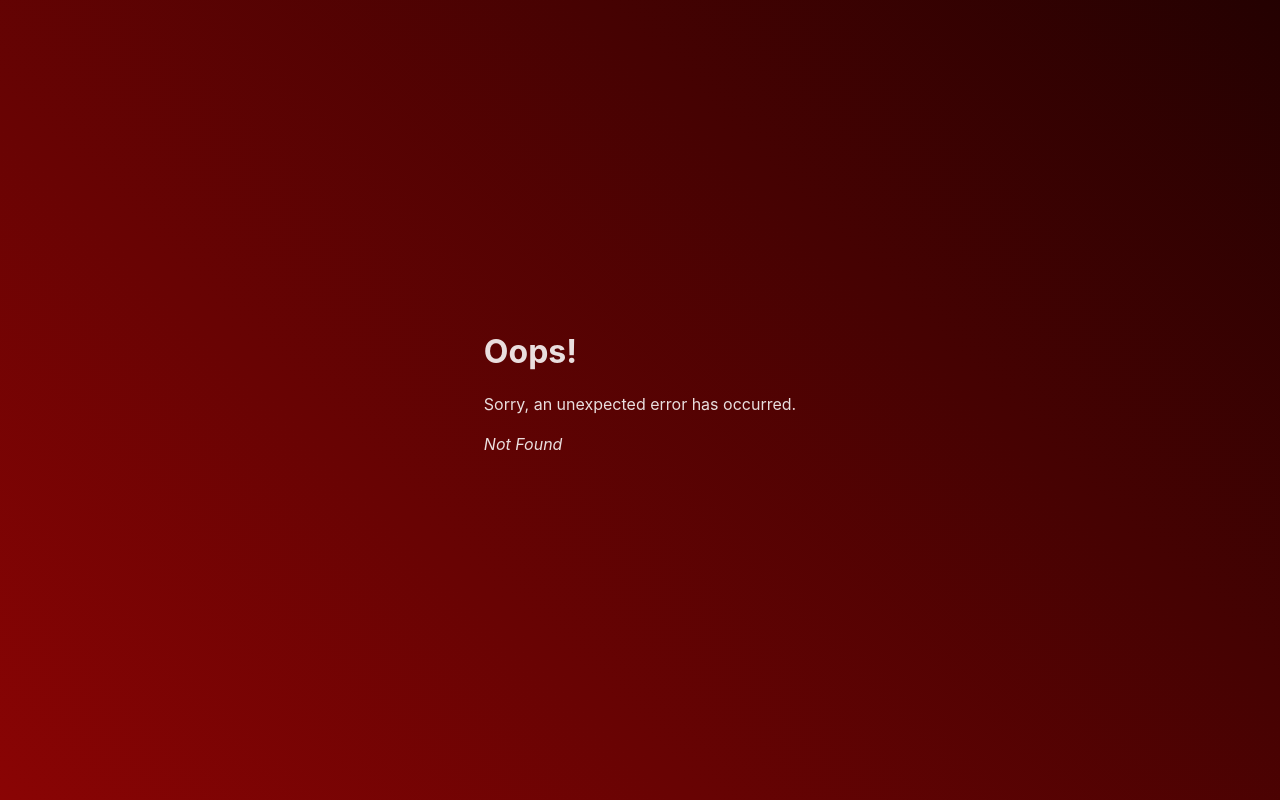
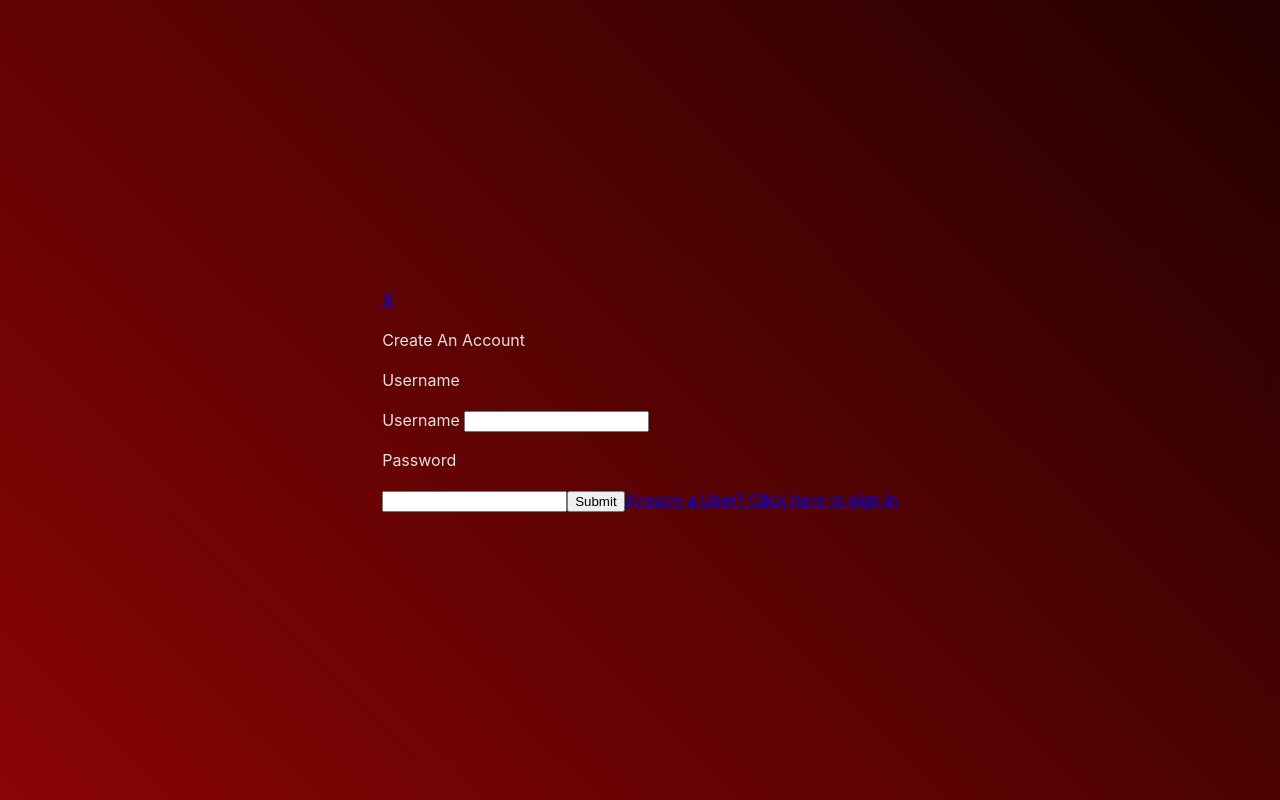
Before and after one commit to shaaronl/jukeboxd, a React (Vite) app in the folder packages/react-frontend/: page /CreateAccount in a window 1280 px wide. Before the commit this address had no page. Built offline with nearby package versions, Linux system fonts and the light colour scheme.

Commit message:
Added frontend form structure skeleton (create-account)

```diff
--- a/packages/react-frontend/src/main.jsx
+++ b/packages/react-frontend/src/main.jsx
@@ -7,9 +7,11 @@ import {
 } from "react-router-dom";
 import "./index.css";
 import ErrorPage from "./ErrorPage";
+
 import Album from "./routes/Album";
 import MyReviews from "./routes/MyReviews.jsx";
 import CreateReview from "./routes/CreateReview.jsx";
+import CreateAccount from "./routes/CreateAccount.jsx";
 
 // import App from './App.jsx';
 
@@ -27,6 +29,10 @@ const router = createBrowserRouter([
     path: "MyReviews",
     element: <MyReviews />
   },
+  {
+    path: "CreateAccount",
+    element: <CreateAccount />
+  },
   //
   {
     path: "CreateReview",
--- /dev/null
+++ b/packages/react-frontend/src/routes/CreateAccount.css
@@ -0,0 +1,68 @@
+* {box-sizing: border-box}
+
+/* Full-width input fields */
+  input[type=text], input[type=password] {
+  width: 100%;
+  padding: 15px;
+  margin: 5px 0 22px 0;
+  display: inline-block;
+  border: none;
+  background: #f1f1f1;
+}
+
+input[type=text]:focus, input[type=password]:focus {
+  background-color: #ddd;
+  outline: none;
+}
+
+hr {
+  border: 1px solid #f1f1f1;
+  margin-bottom: 25px;
+}
+
+/* Set a style for all buttons */
+button {
+  background-color: #04AA6D;
+  color: white;
+  padding: 14px 20px;
+  margin: 8px 0;
+  border: none;
+  cursor: pointer;
+  width: 100%;
+  opacity: 0.9;
+}
+
+button:hover {
+  opacity:1;
+}
+
+/* Extra styles for the cancel button */
+.cancelbtn {
+  padding: 14px 20px;
+  background-color: #f44336;
+}
+
+/* Float cancel and signup buttons and add an equal width */
+.cancelbtn, .signupbtn {
+  float: left;
+  width: 50%;
+}
+
+/* Add padding to container elements */
+.container {
+  padding: 16px;
+}
+
+/* Clear floats */
+.clearfix::after {
+  content: "";
+  clear: both;
+  display: table;
+}
+
+/* Change styles for cancel button and signup button on extra small screens */
+@media screen and (max-width: 300px) {
+  .cancelbtn, .signupbtn {
+    width: 100%;
+  }
+}
--- /dev/null
+++ b/packages/react-frontend/src/routes/CreateAccount.jsx
@@ -0,0 +1,22 @@
+import React from "react";
+import { Link } from "react-router-dom";
+
+export default function CreateAccount() {
+    return (
+        <>
+            <Link to="/">X</Link>
+            <p className="title">Create An Account</p>
+
+            <form className="accountForm">
+            <p className="formHeader">Username</p>
+                <label>
+                    Username <input type="text" />
+                </label>
+                <p className="formHeader">Password</p>
+                <input type="password" />
+                <input type={"submit"} />
+                <Link to="\home">Already a User? Click here to sign in</Link>
+            </form>
+        </>
+    );
+}
--- a/packages/react-frontend/src/routes/Navbar.jsx
+++ b/packages/react-frontend/src/routes/Navbar.jsx
@@ -15,7 +15,7 @@ export default function Navbar({ withLogo }) {
               <Link to="/">SIGN IN</Link>
             </li>
             <li>
-              <Link to="/">CREATE ACCOUNT</Link>
+              <Link to="/CreateAccount">CREATE ACCOUNT</Link>
             </li>
             <li>
               <Link to="/">USERNAME</Link>
```
